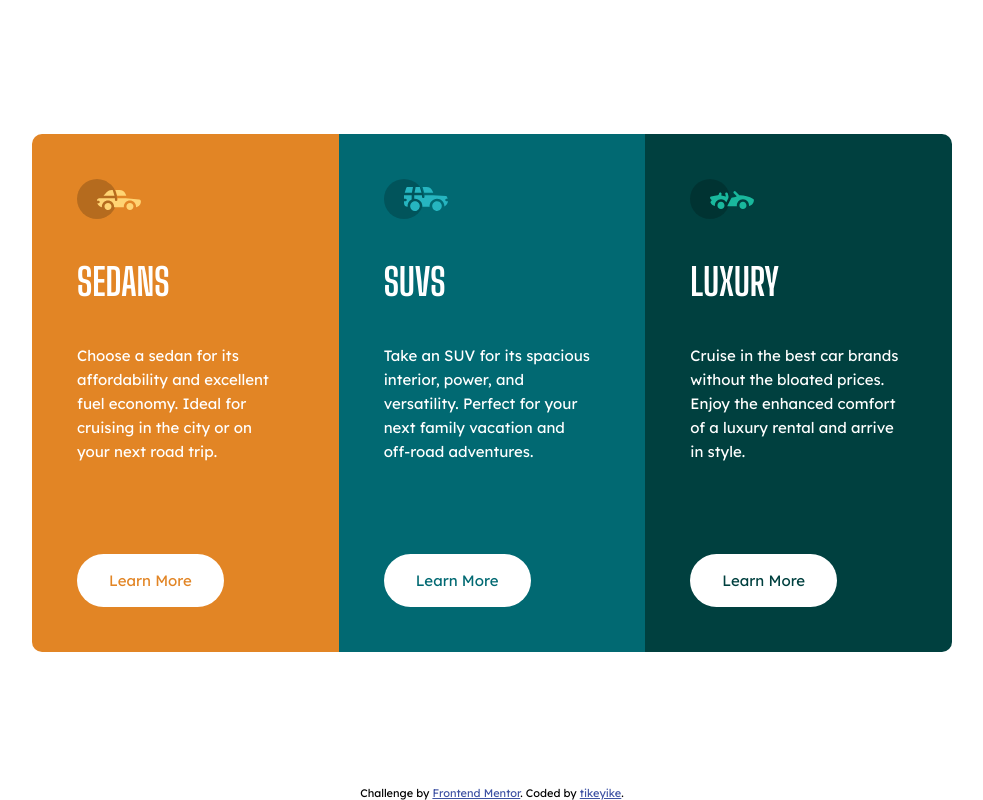
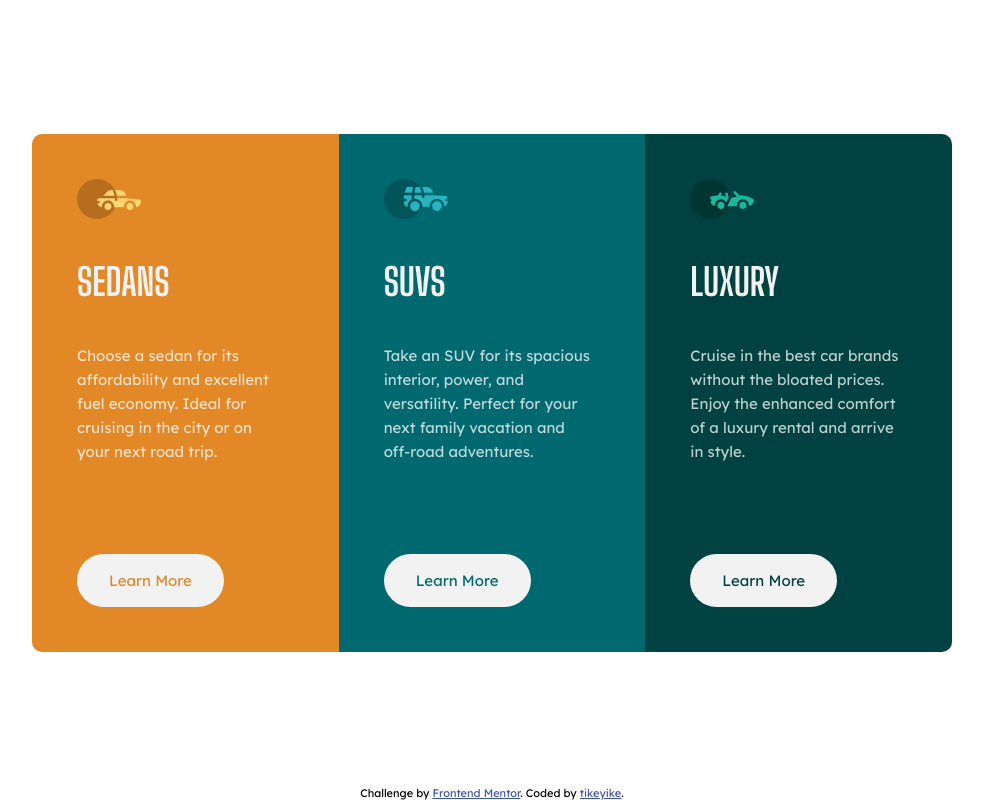
Before and after one commit to tikeyike/3-column-preview-card-component-main, a plain HTML site: page index.html in a window 1280 px wide. Shown: the whole page, without its empty margins (148-1131 px from the left). Drawn offline with Linux system fonts and the light colour scheme.

Commit message:
fixed up the colors

```diff
--- a/style.css
+++ b/style.css
@@ -1,10 +1,11 @@
 :root {
-  --pale-blue: hsl(225, 100%, 94%);
-  --bright-blue: hsl(245, 75%, 52%);
-
-  --very-pale-blue: hsl(225, 100%, 98%);
-  --desaturated-blue: hsl(224, 23%, 55%);
-  --dark-blue: hsl(223, 47%, 23%);
+  --bright-orange: hsl(31, 77%, 52%);
+  --dark-cyan: hsl(184, 100%, 22%);
+  --very-dark-cyan: hsl(179, 100%, 13%);
+  /* (paragraphs) */
+  --transparent-white: hsla(0, 0%, 100%, 0.75);
+  /* (background, headings, buttons) */
+  --very-light-gray: hsl(0, 0%, 95%);
 }
 
 * {
@@ -24,6 +25,7 @@ p {
   margin: 0;
   line-height: 1.6;
   padding-right: 0.5rem;
+  color: var(--transparent-white);
 }
 
 .container {
@@ -41,46 +43,47 @@ p {
 
 [class^='col-'] {
   padding: 3rem;
-  color: #fff;
+  color: var(--very-light-gray);
   display: grid;
   gap: 40px;
 }
 
 .col-1 {
-  background-color: #e28525;
+  background-color: var(--bright-orange);
   border-radius: 10px 0 0 10px;
 }
 
 .col-1 > button {
-  color: #e28525;
+  color: var(--bright-orange);
 }
 
 .col-2 {
-  background-color: #016972;
+  background-color: var(--dark-cyan);
 }
 
 .col-2 > button {
-  color: #016972;
+  color: var(--dark-cyan);
 }
 
 .col-3 {
-  background-color: #00403f;
+  background-color: var(--very-dark-cyan);
   border-radius: 0 10px 10px 0;
 }
 
 .col-3 > button {
-  color: #00403f;
+  color: var(--very-dark-cyan);
 }
 
 .card-heading {
   font-family: 'Big Shoulders Display', cursive;
   font-size: 2.5rem;
   text-transform: uppercase;
+  color: var(--very-light-gray);
 }
 
 button {
   all: unset;
-  background-color: #fff;
+  background-color: var(--very-light-gray);
   padding: 1rem 2rem;
   border-radius: 2rem;
   cursor: pointer;
@@ -90,9 +93,9 @@ button {
 }
 
 button:hover {
-  color: #fff;
+  color: var(--very-light-gray);
   background-color: transparent;
-  border-color: #fff;
+  border-color: var(--very-light-gray);
   transition: 0.2s ease-in;
 }
 
```
